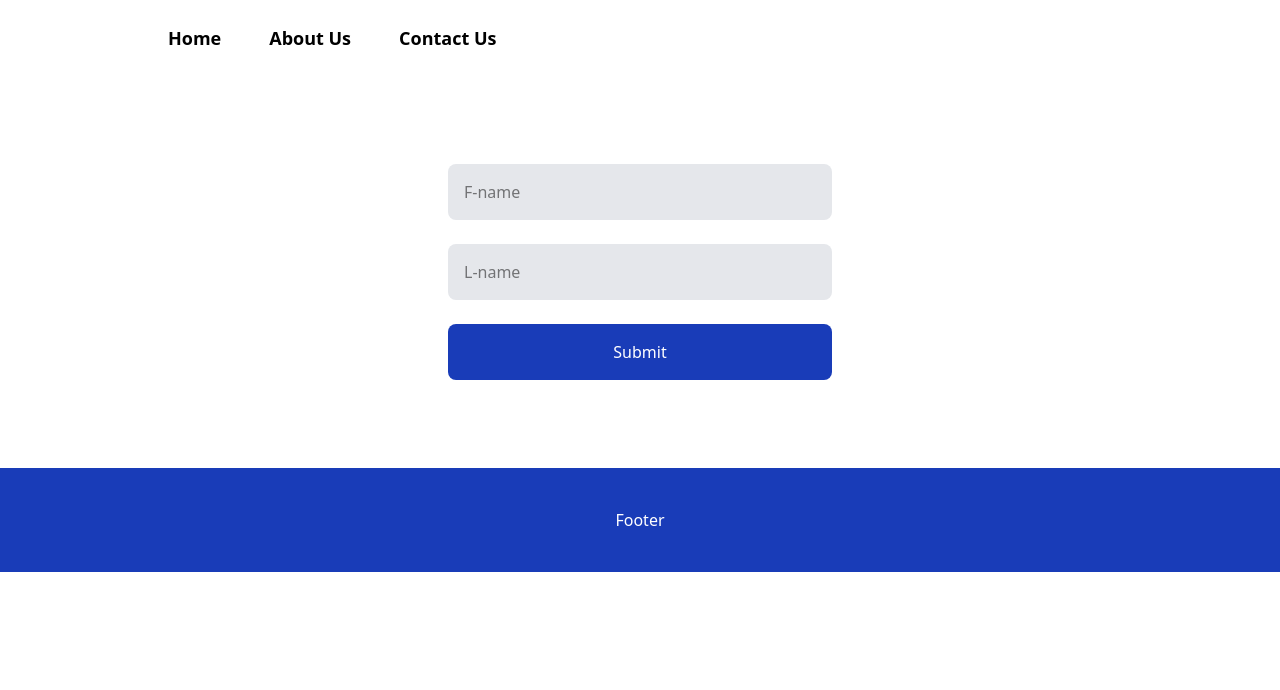
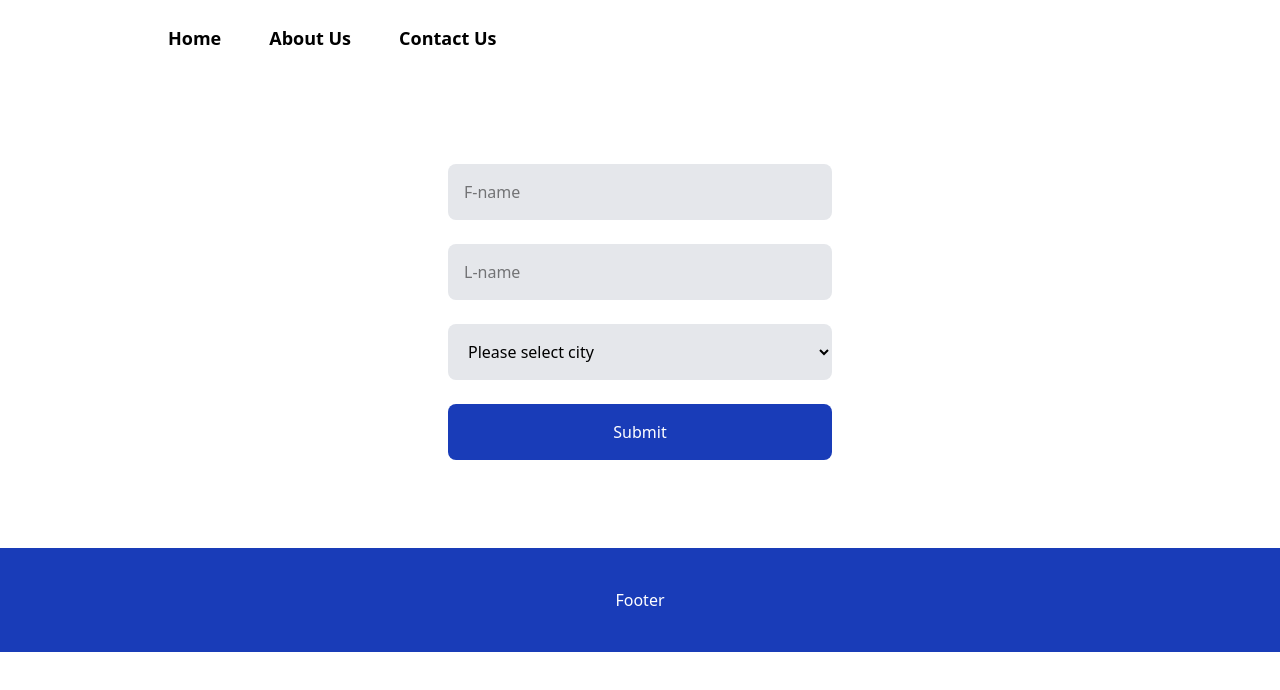
Before and after one commit to Nabi-Ameen/Irtiza-learning-nextjs, a Next.js app: page / in a window 1280 px wide. Shown: the top 690 px of the page. Built offline with nearby package versions, Linux system fonts and the light colour scheme.

Commit message:
select field

```diff
--- a/app/page.tsx
+++ b/app/page.tsx
@@ -1,4 +1,5 @@
 "use client";
+import { cityList } from "@/assets/data";
 import { Header } from "@/components/Header";
 import Model from "@/components/Model";
 import { useState } from "react";
@@ -7,6 +8,7 @@ export default function Home() {
   const [form, setForm] = useState({
     Fname: "",
     Lname: "",
+    city: "",
   });
 
   const handleSubmit = () => {
@@ -34,6 +36,23 @@ export default function Home() {
             onChange={(e) => setForm({ ...form, Lname: e.target.value })}
           />
 
+          <select
+            name="city"
+            id="city"
+            className="p-4 bg-gray-200 border-0 outline-0 rounded-lg w-96"
+            value={form?.city}
+            onChange={(e) => setForm({ ...form, city: e.target.value })}
+          >
+            <option value="">Please select city</option>
+            {cityList?.map((city, id) => {
+              return (
+                <option key={id} value={city?.id}>
+                  {city?.name}
+                </option>
+              );
+            })}
+          </select>
+
           <button
             className="bg-blue-800 text-white rounded-lg p-4"
             onClick={() => handleSubmit()}
--- /dev/null
+++ b/assets/data.ts
@@ -0,0 +1,32 @@
+export const cityList = [
+  {
+    id: 1,
+    name: "Peshawar",
+    value: "peshawar",
+  },
+  {
+    id: 2,
+    name: "Karachi",
+    value: "karachi",
+  },
+  {
+    id: 3,
+    name: "Peshawar",
+    value: "peshawar",
+  },
+  {
+    id: 4,
+    name: "Peshawar",
+    value: "peshawar",
+  },
+  {
+    id: 5,
+    name: "Peshawar",
+    value: "peshawar",
+  },
+  {
+    id: 6,
+    name: "Peshawar",
+    value: "peshawar",
+  },
+];
```
